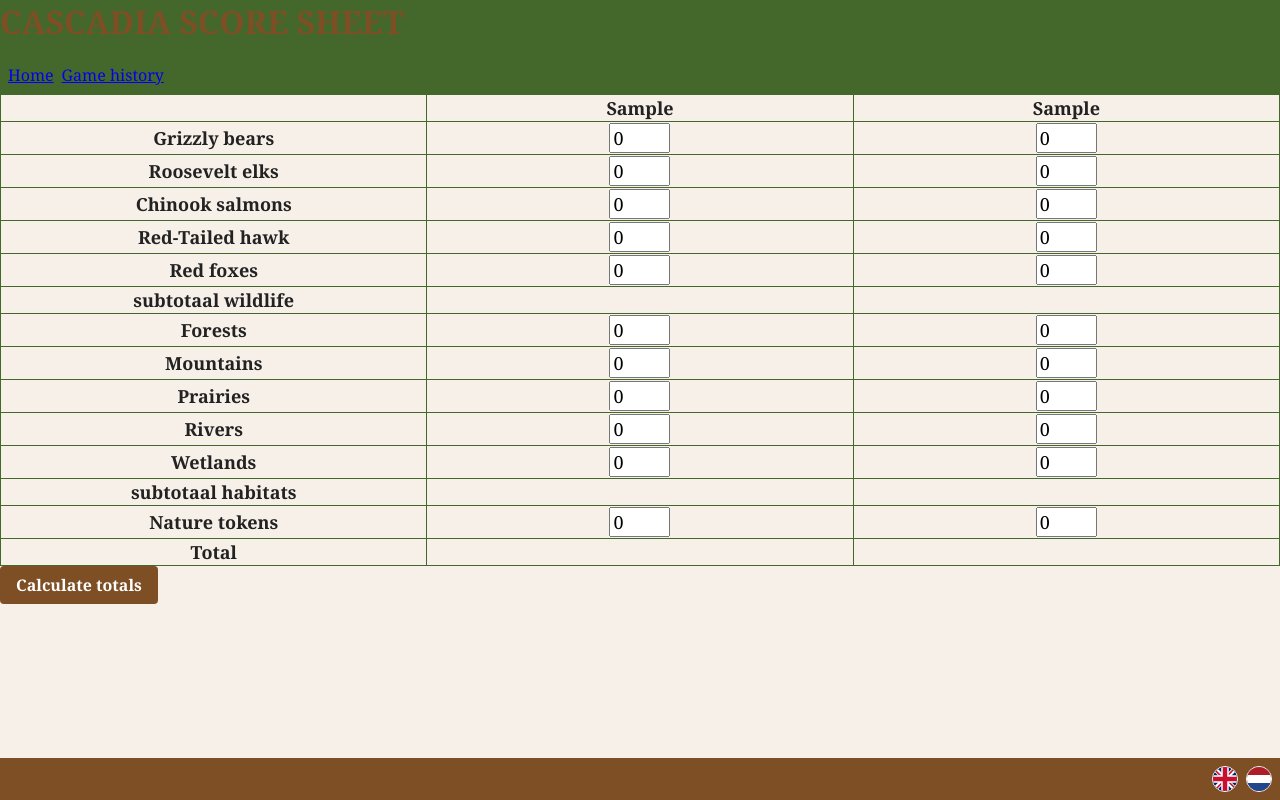
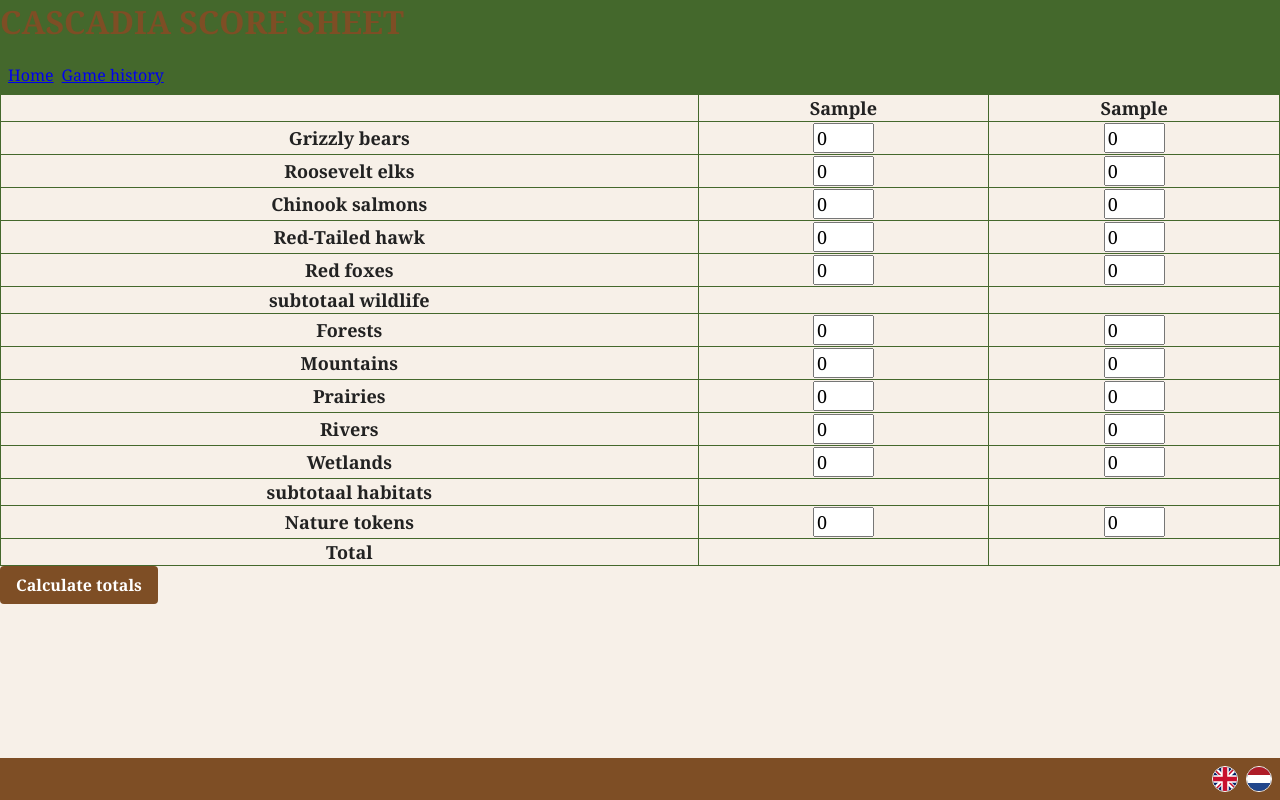
Before and after one commit to awolkers/cascadia-scoresheet, a Nuxt app: page / in a window 1280 px wide. Both pictures are taken after typing "Sample", "Sample" into the empty fields and a click on the button "Start new game". Built offline with nearby package versions, Linux system fonts and the light colour scheme.

Commit message:
removed fixed table layout

```diff
--- a/components/ScoreSheet.vue
+++ b/components/ScoreSheet.vue
@@ -117,7 +117,6 @@
 .score-sheet {
   border-collapse: collapse;
   width: 100%;
-  table-layout: fixed;
 }
 
 .score-sheet td,
--- a/components/ScoreSheetSummary.vue
+++ b/components/ScoreSheetSummary.vue
@@ -59,7 +59,6 @@
 .score-sheet {
   border-collapse: collapse;
   width: 100%;
-  table-layout: fixed;
 }
 
 .score-sheet td,
```
